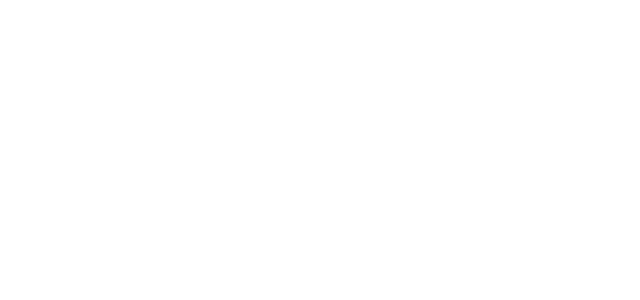
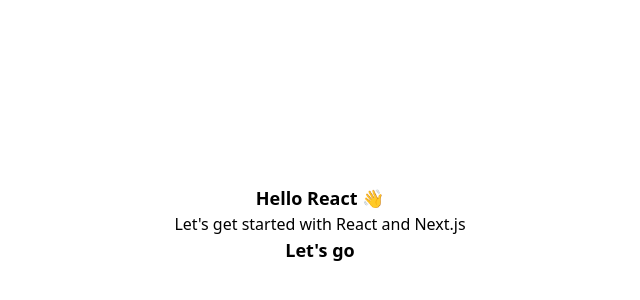
Before and after one commit to yOoMarvin/mem-react-intro, a Next.js app: page / in a window 1280 px wide. Shown: the part 176-476 px from the top of the page, without its empty margins (320-960 px from the left). Built offline with nearby package versions, Linux system fonts and the light colour scheme.

Commit message:
Class 01: Intro to React

```diff
--- a/src/app/page.js
+++ b/src/app/page.js
@@ -1,9 +1,15 @@
 "use client";
+
+import Title from "@/components/Title";
 
 export default function Home() {
   return (
     <div className="flex flex-col items-center justify-center min-h-screen py-2">
-      <main></main>
+      <main>
+        <Title text="Hello React 👋" />
+        <p className="text-center">Let's get started with React and Next.js</p>
+        <Title text="Let's go" />
+      </main>
     </div>
   );
 }
--- /dev/null
+++ b/src/components/Title.js
@@ -0,0 +1,3 @@
+export default function Title(props) {
+  return <h1 className="text-center text-lg font-bold">{props.text}</h1>;
+}
```
